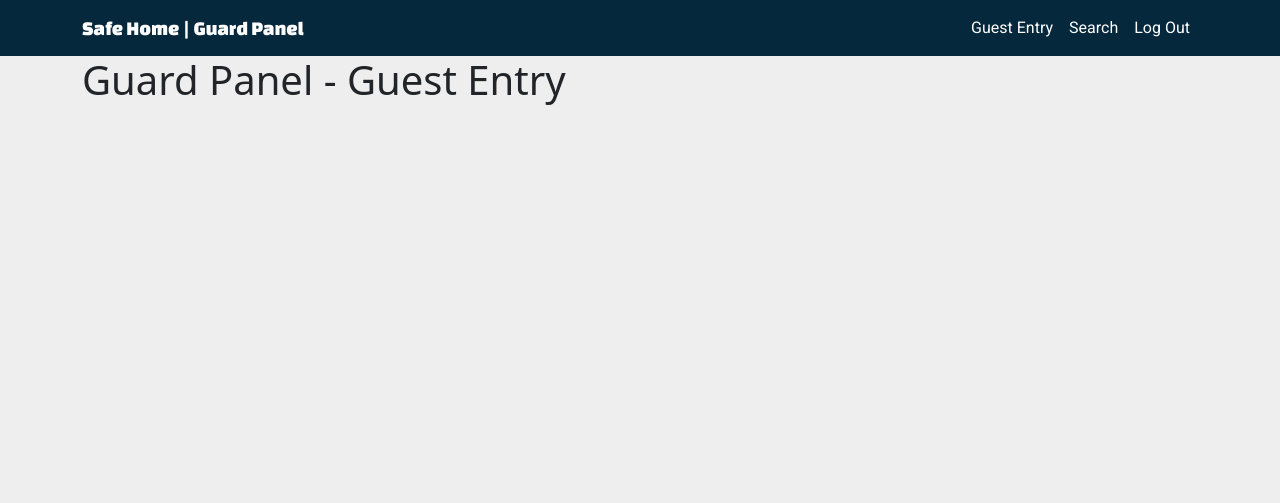
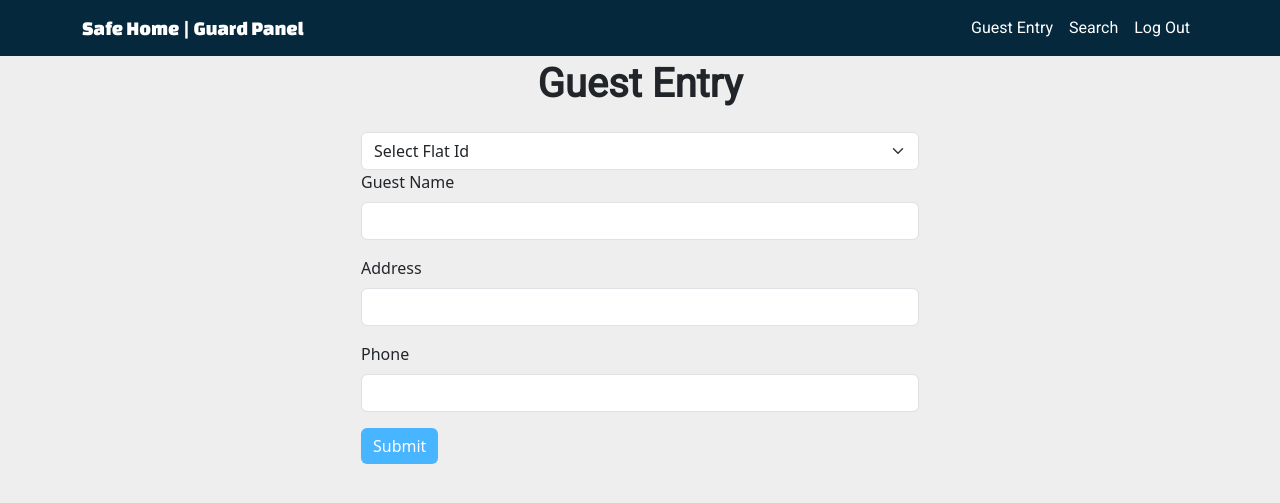
Before and after one commit to Shahriar-Saikat21/Apartment_Management_System, a PHP site: page /guardPanel/guestStore.php in a window 1280 px wide. Shown: the top 503 px of the page. Run offline with PHP 8.4, Linux system fonts and the light colour scheme; data comes from the database, SQL or seed files in the repository.

Commit message:
Guard Entry Design Done by Saikat

```diff
--- a/css/guard.css
+++ b/css/guard.css
@@ -20,3 +20,18 @@
     font-family: 'Roboto', sans-serif;
     font-weight: 400;
 }
+
+.head{
+    font-family: 'Roboto', sans-serif;
+    font-weight: 700;
+    margin-top: 60px;
+}
+
+.btn-primary{
+    background-color: #47B5FF !important;
+    border: none;
+}
+
+.btn-primary:hover{
+    background-color: #1363DF !important;
+}
--- a/guardPanel/guardHeader.php
+++ b/guardPanel/guardHeader.php
@@ -8,7 +8,7 @@
     <link rel="stylesheet" href="../css/guard.css">
 </head>
 <body class="bodyBg">
-    <nav class="navbar navbar-expand-lg bg-body-tertiary">
+    <nav class="navbar navbar-expand-lg bg-body-tertiary fixed-top">
         <div class="container">
             <a class="navbar-brand" href="#">Safe Home | Guard Panel</a>
             <button class="navbar-toggler" type="button" data-bs-toggle="collapse" data-bs-target="#navbarText" aria-controls="navbarText" aria-expanded="false" aria-label="Toggle navigation">
--- a/guardPanel/guestStore.php
+++ b/guardPanel/guestStore.php
@@ -1,9 +1,44 @@
+<?php
+    include('../databaseConnection.php');
+
+    $sql = "SELECT * FROM `flats`";
+    $result = mysqli_query($con,$sql);
+
+    $record = mysqli_fetch_all($result,MYSQLI_ASSOC);
+    mysqli_free_result($result);
+    mysqli_close($con);
+
+?>
+
 <!DOCTYPE html>
 <html lang="en">
     <?php include('guardHeader.php'); ?>
 
     <div class="container">
-          <h1>Guard Panel - Guest Entry</h1>
+        <h1 class="head text-center">Guest Entry</h1>
+        <div class="d-flex justify-content-center mt-4">
+            <form action="" method="post" class="w-50 ">
+                <select class="form-select" id="floatingSelect" name="flatId">
+                    <option value="" disabled selected hidden>Select Flat Id</option>
+                    <?php foreach($record as $value){ ?>
+                        <option value="<?=$value['id'];?>"><?php echo htmlspecialchars($value['id']);?></option>
+                    <?php }?>
+                </select>
+                <div class="mb-3">
+                    <label for="exampleInputEmail1" class="form-label">Guest Name</label>
+                    <input type="text" name="name" class="form-control" id="exampleInputEmail1">
+                </div>
+                <div class="mb-3">
+                    <label for="exampleInputEmail1" class="form-label">Address</label>
+                    <input type="text" name="address" class="form-control" id="exampleInputEmail1">
+                </div>
+                <div class="mb-3">
+                    <label for="exampleInputEmail1" class="form-label">Phone</label>
+                    <input type="text" name="phone" class="form-control" id="exampleInputEmail1">
+                </div>
+                <button type="submit" name="submit" class="btn btn-primary">Submit</button>
+            </form>
+        </div>
     </div>
 
 </body>
```
